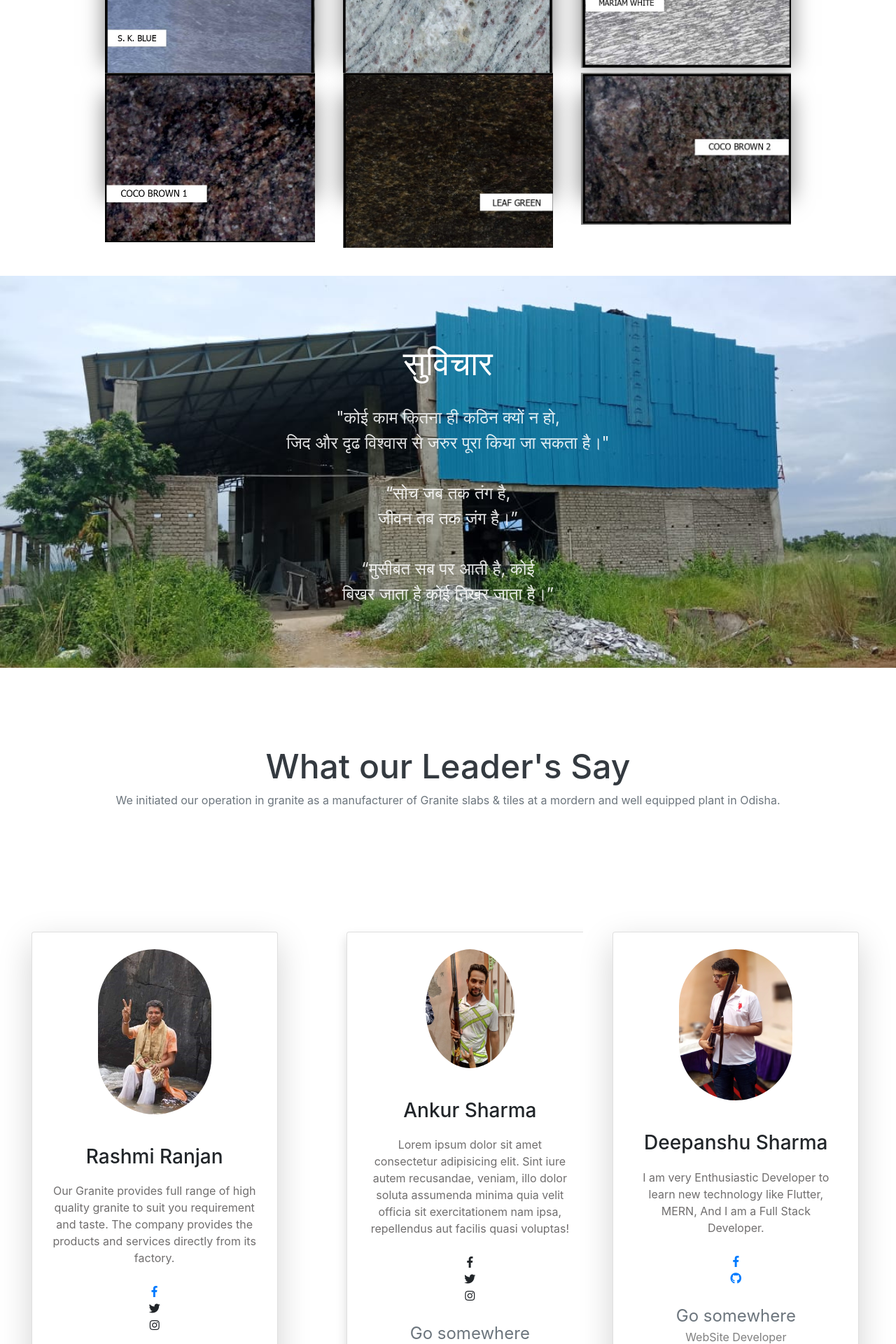
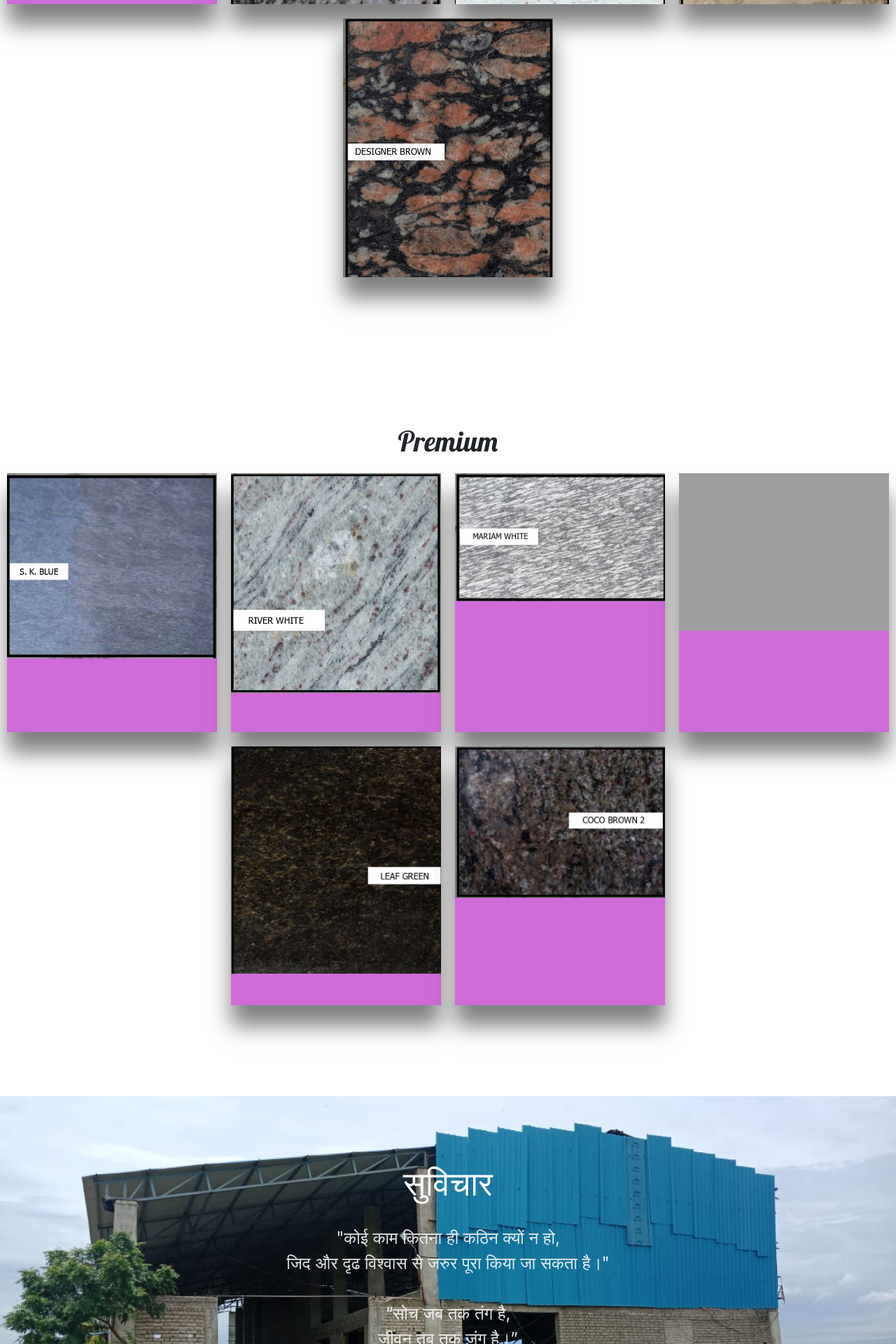
Before and after one commit to Deepanshu291/rashmi, a Flask app: page / in a window 1280 px wide. Shown: the part 4240-6160 px from the top of the page at 70% size. Run offline with Flask 2, Linux system fonts and the light colour scheme; some libraries are stand-ins or nearby versions; some web fonts are replaced; grey boxes are pictures that could not be loaded.

Commit message:
New Style

```diff
--- a/static/Style.css
+++ b/static/Style.css
@@ -167,6 +167,13 @@ header .container .col-md-7 p {
 
 /*  Section 2  */
 
+.section-2{
+  /* height: 270vh; */
+
+	/* width: 1280px; */
+  height: auto;
+}
+
 .cover {
   width: 100%;
   height: 55vmin;
@@ -229,6 +236,12 @@ header .container .col-md-7 p {
   font-family: var(--Patua);
 }
 
+.purchase2 > h1 {
+  padding-top: 15vmin;
+  padding-bottom: 0.1em;
+  font-family: var(--Lobster);
+}
+
 .purchase > h1 {
   padding-top: 15vmin;
   padding-bottom: 0.1em;
@@ -243,7 +256,7 @@ header .container .col-md-7 p {
 
 .purchase .cards .card {
   width: 22rem;
-  margin: 3vmin 3vmin;
+  /* margin: 3vmin 3vmin; */
 }
 
 .cards div {
@@ -288,7 +301,8 @@ flex-wrap: wrap;
 {   display: flex;
     justify-content: center;
 	width: 1280px;
-  margin: 70px auto 0;
+  height: auto;
+  /* margin: 70px auto 0; */
   margin-bottom: 5em;
 	display: flex;
 	flex-direction: row;
@@ -298,17 +312,18 @@ flex-wrap: wrap;
 {
 	position: relative;
 	width: 300px;
-	height: 150px;
-	background: #ff0;
-	margin: 20px;
+	height: auto ;
+	background: rgb(208, 107, 218);
+	margin: 10px;
 	box-sizing: border-box;
 	display: inline-block;
 	box-shadow: 0 30px 30px rgba(0,0,0,.5);
 }
 .container3 .box .imgBox
 {
-	position: relative;
+	position: static;
 	overflow: hidden;
+  height: 370px;
 }
 .container3 .box .imgBox img
 {
@@ -322,6 +337,7 @@ flex-wrap: wrap;
 .container3 .box .details
 {
 	position: absolute;
+  height: 350px;
 	top: 10px;
 	left: 10px;
 	bottom: 10px;
@@ -336,7 +352,7 @@ flex-wrap: wrap;
 }
 .container3 .box .details .content
 {
-	position: absolute;
+	position: fixed;
 	top: 50%;
 	transform: translateY(-50%);
 	text-align: center;
@@ -403,6 +419,8 @@ flex-wrap: wrap;
 }
 
 .section-4 .team {
+  display: flex;
+  justify-content: space-between;
   padding: 10vmin 4vmin;
 }
 
@@ -535,3 +553,100 @@ footer .column i + i {
 	cursor: pointer;
 	display: none;
   }
+
+  .icwrapper{
+    display: inline-flex;
+  }
+  .icwrapper a{
+    color: #222222;
+  }
+  .icwrapper  .icon{
+    margin: 0 20px;
+    text-align: center;
+    cursor: pointer;
+    display: flex;
+    align-items: center;
+    justify-content: center;
+    flex-direction: column;
+    position: relative;
+    z-index: 2;
+    transition: 0.4s cubic-bezier(0.68, -0.55, 0.265, 1.55);
+  }
+  .icwrapper .icon span{
+    display: block;
+    height: 40px;
+    width: 40px;
+    background: #fff;
+    border-radius: 50%;
+    position: relative;
+    z-index: 2;
+    box-shadow: 0px 10px 10px rgba(0,0,0,0.1);
+    transition: 0.4s cubic-bezier(0.68, -0.55, 0.265, 1.55);
+  }
+  .icwrapper .icon span i{
+    line-height: 60px;
+    font-size: 25px;
+  }
+  .icwrapper .icon .tooltip{
+    position: absolute;
+    top: 0;
+    z-index: 1;
+    background: #fff;
+    color: #fff;
+    padding: 10px 18px;
+    font-size: 20px;
+    font-weight: 500;
+    border-radius: 25px;
+    opacity: 0;
+    pointer-events: none;
+    box-shadow: 0px 10px 10px rgba(0,0,0,0.1);
+    transition: 0.4s cubic-bezier(0.68, -0.55, 0.265, 1.55);
+  }
+  .icwrapper .icon:hover .tooltip{
+    top: -70px;
+    opacity: 1;
+    pointer-events: auto;
+  }
+  .icon .tooltip:before{
+    position: absolute;
+    content: "";
+    height: 10px;
+    width: 10px;
+    background: #fff;
+    left: 50%;
+    bottom: -6px;
+    transform: translateX(-50%) rotate(45deg);
+    transition: 0.4s cubic-bezier(0.68, -0.55, 0.265, 1.55);
+  }
+  .icwrapper .icon:hover span{
+    color: #fff;
+  }
+  .icwrapper .icon:hover span,
+  .icwrapper .icon:hover .tooltip{
+    text-shadow: 0px -1px 0px rgba(0,0,0,0.4);
+  }
+  .icwrapper .facebook:hover span,
+  .icwrapper .facebook:hover .tooltip,
+  .icwrapper .facebook:hover .tooltip:before{
+    background: #3B5999;
+  }
+  .icwrapper .twitter:hover span,
+  .icwrapper .twitter:hover .tooltip,
+  .icwrapper .twitter:hover .tooltip:before{
+    background: #46C1F6;
+  }
+  .icwrapper  .instagram:hover span ,
+  .icwrapper .instagram:hover .tooltip,
+  .icwrapper .instagram:hover .tooltip:before{
+    background: #e1306c;
+  }
+  .icwrapper .github:hover span ,
+  .icwrapper .github:hover .tooltip,
+  .icwrapper .github:hover .tooltip:before{
+    background: #333;
+  }
+  .icwrapper .youtube:hover span,
+  .icwrapper .youtube:hover .tooltip,
+  .icwrapper .youtube:hover .tooltip:before{
+    background: #DE463B;
+  }
--- a/templates/index.html
+++ b/templates/index.html
@@ -6,14 +6,14 @@
   <meta name="viewport" content="width=device-width, initial-scale=1.0" />
   <meta http-equiv="X-UA-Compatible" content="ie=edge" />
   <title>GMC</title>
-  <link rel="manifest" href="./manifest.webmanifest">
+  <link rel="manifest" href=" {{ url_for('static', filename='./manifest.webmanifest') }}">
   <link rel="stylesheet" href="https://stackpath.bootstrapcdn.com/bootstrap/4.3.1/css/bootstrap.min.css" integrity="sha384-ggOyR0iXCbMQv3Xipma34MD+dH/1fQ784/j6cY/iJTQUOhcWr7x9JvoRxT2MZw1T"
     crossorigin="anonymous" />
   <link rel="stylesheet" href="https://use.fontawesome.com/releases/v5.7.2/css/all.css" integrity="sha384-fnmOCqbTlWIlj8LyTjo7mOUStjsKC4pOpQbqyi7RrhN7udi9RwhKkMHpvLbHG9Sr"
     crossorigin="anonymous">
-  <link rel="stylesheet" href="./Style.css" />
-  <link rel="stylesheet" href="./mobile-style.css">
-  <link rel="shortcut icon" href=".//assets/icon/favicon.png" type="image/x-icon">
+  <link rel="stylesheet" href=" {{ url_for('static', filename='./Style.css') }}" />
+  <link rel="stylesheet" href=" {{ url_for('static', filename='./mobile-style.css') }}">
+  <link rel="shortcut icon" href=" {{ url_for('static', filename='.//assets/icon/favicon.png') }}" type="image/x-icon">
 </head>
 
 <body>
@@ -21,7 +21,7 @@
     <div class="container-fluid p-0">
       <nav class="navbar navbar-expand-lg">
         <a class="navbar-brand"  href="#H">
-          <i ><img src=".//assets/icon/ms-icon.png" alt=""></i></a>
+          <i ><img src=" {{ url_for('static', filename='.//assets/icon/ms-icon.png') }}" alt="logo"></i></a>
         <button class="navbar-toggler" type="button" data-toggle="collapse" data-target="#navbarNav" aria-controls="navbarNav" aria-expanded="false"
           aria-label="Toggle navigation">
           <i class="fas fa-align-right text-light"></i>
@@ -53,7 +53,7 @@
     <div class="container text-center">
       <div id="H" class="row">
         <div class="col-md-5 col-sm-12  h-2">
-        <img src="./assets/infra/main.png" alt="Book" />
+        <img src=" {{ url_for('static', filename='./assets/infra/main.png') }}" alt="Book" />
       </div>
         <div class="col-md-7 col-sm-12  text-white">
           <h6>GMC Pvt. Ltd</h6>
@@ -76,7 +76,7 @@
         <div class="row" id="km">
           <div class="col-md-6 col-12">
             <div class="pray">
-              <img src="./assets/img.jpg" alt="Pray" class="" />
+              <img src=" {{ url_for('static', filename='./assets/img.jpg') }}" alt="Pray" class="" />
             </div>
           </div>
           <div class="col-md-6 col-12">
@@ -150,7 +150,7 @@
         <div class="container3">
           <div class="box">
               <div class="imgBox">
-                  <img src="./assets/product/final/mintGreen.jpg">
+                  <img src="  {{ url_for('static', filename='./assets/product/final/mintGreen.jpg') }}">
               </div>
               <div class="details">
                   <div class="content">
@@ -172,7 +172,7 @@
           </div>
           <div class="box">
               <div class="imgBox">
-                  <img src="./assets/product/final/mintPearl.jpg">
+                  <img src=" {{ url_for('static', filename='./assets/product/final/mintPearl.jpg') }}">
               </div>
               <div class="details">
                   <div class="content">
@@ -194,7 +194,7 @@
           </div>
           <div class="box">
               <div class="imgBox">
-                  <img src="./assets/product/final/moonWhite.jpg">
+                  <img src=" {{ url_for('static', filename='./assets/product/final/moonWhite.jpg') }}">
               </div>
               <div class="details">
                   <div class="content">
@@ -217,7 +217,7 @@
 
         <div class="box">
           <div class="imgBox">
-              <img src="./assets/product/final/diamondPearl.jpg">
+              <img src="  {{ url_for('static', filename='./assets/product/final/diamondPearl.jpg') }}">
           </div>
           <div class="details">
               <div class="content">
@@ -239,7 +239,7 @@
       </div>
       <div class="box">
         <div class="imgBox">
-            <img src="./assets/product/final/sugarBrown.jpg">
+            <img src="  {{ url_for('static', filename='./assets/product/final/sugarBrown.jpg') }}">
         </div>
         <div class="details">
             <div class="content">
@@ -261,7 +261,7 @@
         </div>
       <div class="box">
         <div class="imgBox">
-            <img src="./assets/product/final/indoSwitch.jpg">
+            <img src=" {{ url_for('static', filename='./assets/product/final/indoSwitch.jpg') }}">
         </div>
         <div class="details">
             <div class="content">
@@ -282,7 +282,7 @@
         </div>
     </div><div class="box">
       <div class="imgBox">
-          <img src="./assets/product/final/prewaldLavender.jpg">
+          <img src=" {{ url_for('static', filename='./assets/product/final/prewaldLavender.jpg') }}">
       </div>
       <div class="details">
           <div class="content">
@@ -311,7 +311,7 @@
           <div class="container3">
             <div class="box">
                 <div class="imgBox">
-                    <img src="./assets/product/final/redPearl.jpg">
+                    <img src="  {{ url_for('static', filename='./assets/product/final/redPearl.jpg') }}">
                 </div>
                 <div class="details">
                     <div class="content">
@@ -333,7 +333,7 @@
             </div>
             <div class="box">
                 <div class="imgBox">
-                    <img src="./assets/product/final/royalLavender.jpg">
+                    <img src=" {{ url_for('static', filename='./assets/product/final/royalLavender.jpg') }}">
                 </div>
                 <div class="details">
                     <div class="content">
@@ -355,7 +355,7 @@
             </div>
             <div class="box">
                 <div class="imgBox">
-                    <img src="./assets/product/final/snowWhire.jpg">
+                    <img src="   {{ url_for('static', filename='./assets/product/final/snowWhire.jpg') }}">
                 </div>
                 <div class="details">
                     <div class="content">
@@ -377,7 +377,7 @@
             </div>
             <div class="box">
               <div class="imgBox">
-                  <img src="./assets/product/final/winterSwiss.jpg">
+                  <img src=" {{ url_for('static', filename='./assets/product/final/winterSwiss.jpg') }}">
               </div>
               <div class="details">
                   <div class="content">
@@ -400,7 +400,7 @@
 
             <div class="box">
               <div class="imgBox">
-                  <img src="./assets/product/final/designerBrown.jpg">
+                  <img src=" {{ url_for('static', filename='./assets/product/final/designerBrown.jpg') }}">
               </div>
               <div class="details">
                   <div class="content">
@@ -428,7 +428,7 @@
         <div class="container3">
           <div class="box">
               <div class="imgBox">
-                  <img src="./assets/product/final/s.k.Bule.jpg">
+                  <img src="  {{ url_for('static', filename='./assets/product/final/s.k.Bule.jpg') }}">
               </div>
               <div class="details">
                   <div class="content">
@@ -450,7 +450,7 @@
           </div>
           <div class="box">
               <div class="imgBox">
-                  <img src="./assets/product/final/riverWhite.jpg">
+                  <img src=" {{ url_for('static', filename='./assets/product/final/riverWhite.jpg') }}">
               </div>
               <div class="details">
                   <div class="content">
@@ -472,7 +472,7 @@
           </div>
           <div class="box">
               <div class="imgBox">
-                  <img src="./assets/product/final/mariamWhite.jpg">
+                  <img src="  {{ url_for('static', filename='./assets/product/final/mariamWhite.jpg') }}">
               </div>
               <div class="details">
                   <div class="content">
@@ -495,7 +495,7 @@
 
         <div class="box">
           <div class="imgBox">
-              <img src="./assets/product/final/cocoBrown.jpg">
+              <img src=" {{ url_for('static', filename='./assets/product/final/cocoBrown.jpg ') }}">
           </div>
           <div class="details">
               <div class="content">
@@ -517,7 +517,7 @@
       </div>
       <div class="box">
         <div class="imgBox">
-            <img src="./assets/product/final/leafGreen.jpg">
+            <img src=" {{ url_for('static', filename='./assets/product/final/leafGreen.jpg') }}">
         </div>
         <div class="details">
             <div class="content">
@@ -539,7 +539,7 @@
         </div>
       <div class="box">
         <div class="imgBox">
-            <img src="./assets/product/final/cocoBrown2.jpg">
+            <img src=" {{ url_for('static', filename='./assets/product/final/cocoBrown2.jpg') }}">
         </div>
         <div class="details">
             <div class="content">
@@ -591,7 +591,7 @@
         <div class="col-md-4 col-12 text-center">
             <div class="card mr-2 d-inline-block shadow-lg">
                 <div class="card-img-top">
-                  <img src="./assets/img.jpg" class="img-fluid border-radius p-4" alt="">
+                  <img src=" {{ url_for('static', filename='./assets/img.jpg') }}" class="img-fluid border-radius p-4" alt="">
                 </div>
                 <div class="card-body">
                   <h3 class="card-title">Rashmi Ranjan</h3>
@@ -631,7 +631,7 @@
                   <div class="carousel-item active">
                     <div class="card mr-2 d-inline-block shadow">
                       <div class="card-img-top">
-                        <img src="./assets/img6.jpg" class="img-fluid rounded-circle w-50 p-4" alt="">
+                        <img src="{{ url_for('static', filename='./assets/img6.jpg ') }}" class="img-fluid rounded-circle w-50 p-4" alt="">
                       </div>
                       <div class="card-body">
                         <h3 class="card-title">Ankur Sharma</h3>
@@ -666,7 +666,7 @@
                   <div class="carousel-item">
                     <div class="card  d-inline-block mr-2 shadow">
                       <div class="card-img-top">
-                        <img src="./assets/img5.jpg" class="img-fluid rounded-circle w-50 p-4" alt="">
+                        <img src="{{ url_for('static', filename='./assets/img5.jpg ') }}" class="img-fluid rounded-circle w-50 p-4" alt="">
                       </div>
                       <div class="card-body">
                         <h3 class="card-title">Mukesh Kumar</h3>
@@ -708,7 +708,7 @@
         <div class="col-md-4 col-12 text-center">
             <div class="card mr-2 d-inline-block shadow-lg">
                 <div class="card-img-top">
-                  <img src="./assets/img7.jpg" class="img-fluid border-radius p-4" alt="">
+                  <img src=" {{ url_for('static', filename='./assets/img7.jpg') }}" class="img-fluid border-radius p-4" alt="">
                 </div>
                 <div class="card-body">
                   <h3 class="card-title">Deepanshu Sharma</h3>
@@ -812,8 +812,8 @@
     crossorigin="anonymous"></script>
   <script src="https://stackpath.bootstrapcdn.com/bootstrap/4.3.1/js/bootstrap.min.js" integrity="sha384-JjSmVgyd0p3pXB1rRibZUAYoIIy6OrQ6VrjIEaFf/nJGzIxFDsf4x0xIM+B07jRM"
     crossorigin="anonymous"></script>
-  <script src="./main.js"></script>
-  <script src="./form.js"></script>
+  <script src=" {{ url_for('static', filename='./main.js') }}"></script>
+  <script src="  {{ url_for('static', filename='./form.js') }}"></script>
   <script src="https://ajax.googleapis.com/ajax/libs/jquery/3.5.1/jquery.min.js"></script>
   <script>
     window.addEventListener('load', () => {
@@ -830,6 +830,7 @@
   }
 }
   </script>
+{{ url_for('static', filename='') }}
 
 </body>
 
```
